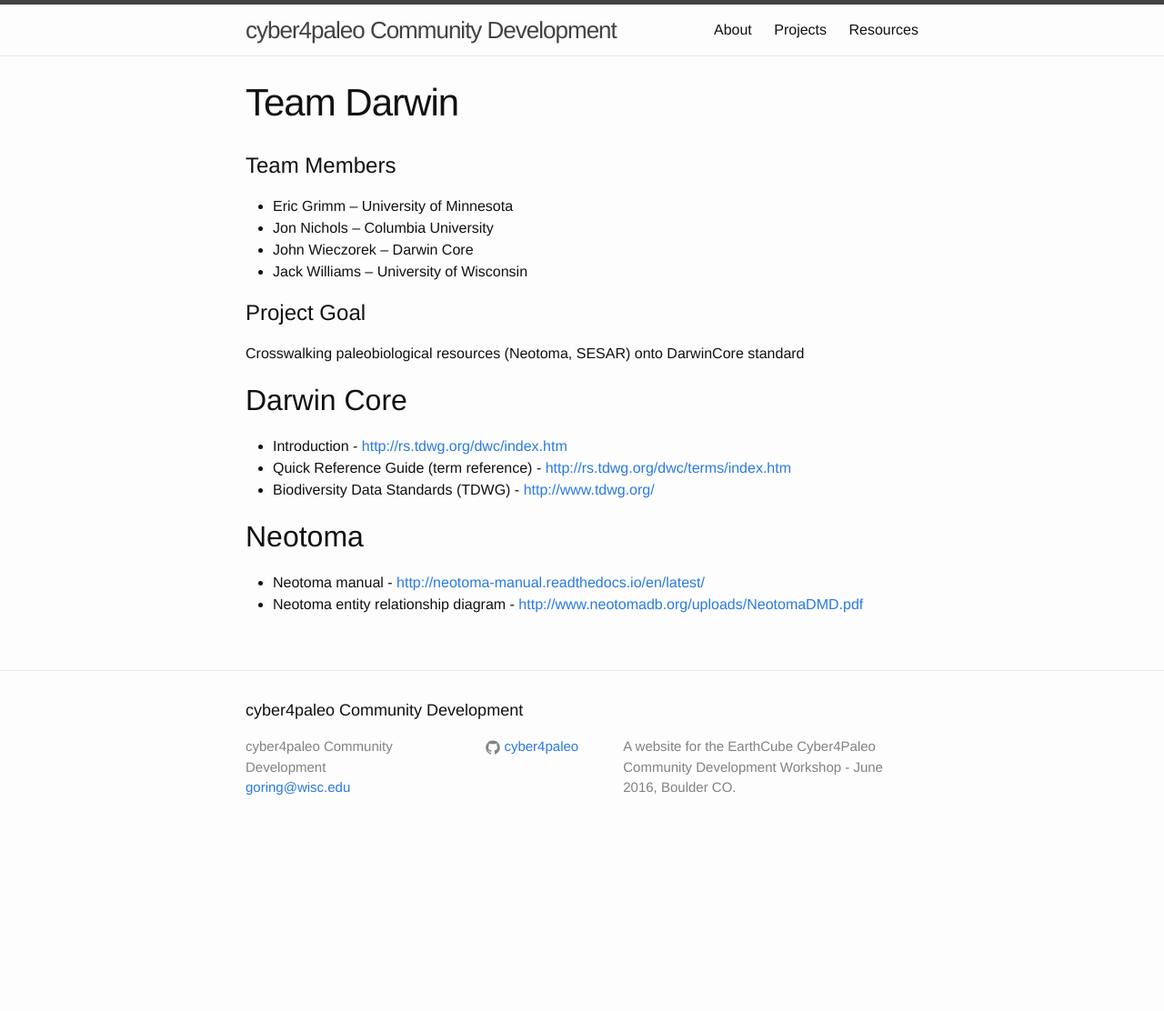
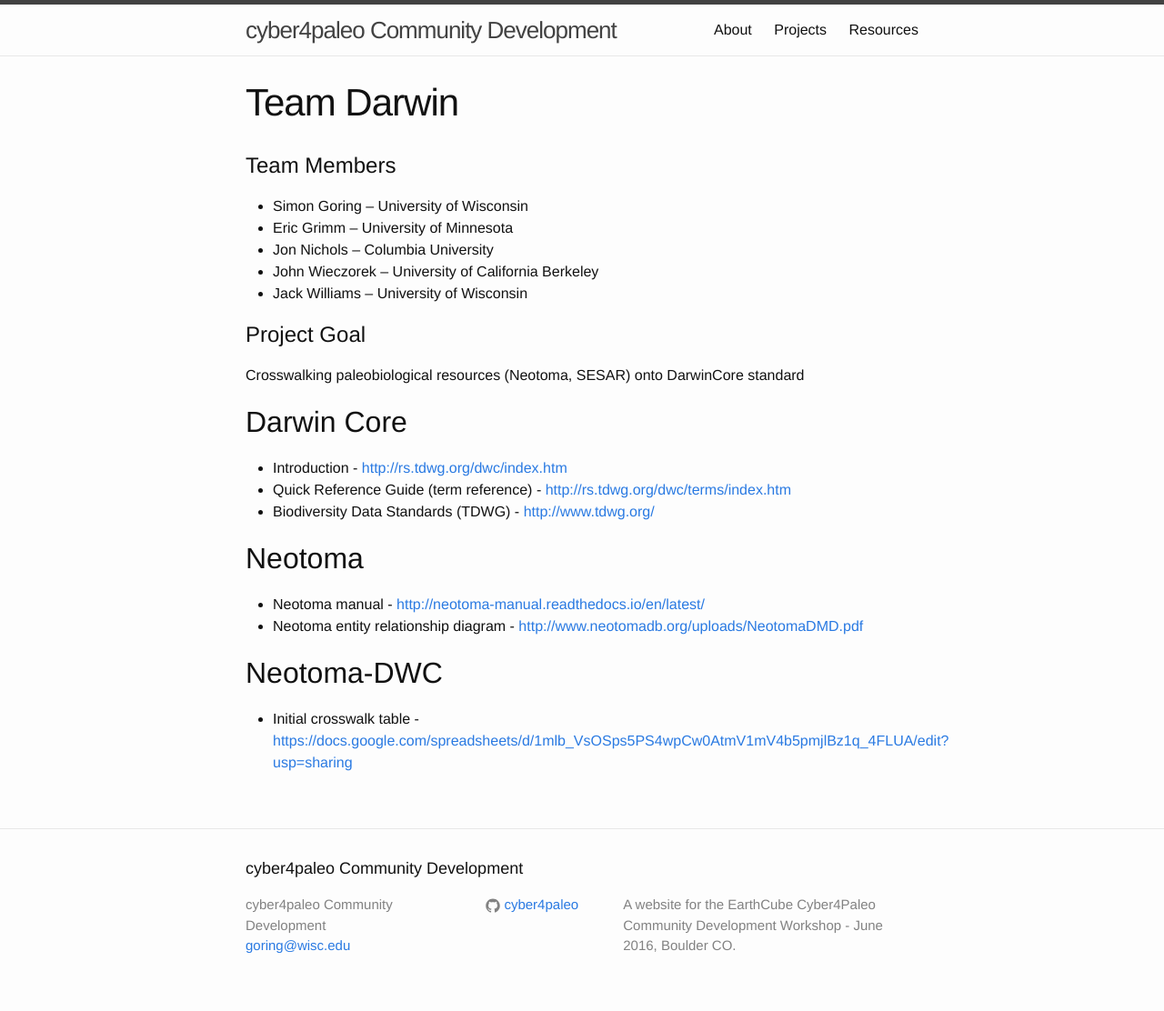
Before and after one commit to cyber4paleo/cyber4paleo.github.io, a Jekyll site: the page built from _projects/team_darwin.md, in a window 1280 px wide. Shown: the whole page at 91% size. Built offline with Jekyll 4.4.1, drawn with Linux system fonts in a browser that asks for light colours; before the commit the page ends 938 px from its top, so only the background shows below that.

Commit message:
Adding Google docs link for crosswalk table

```diff
--- a/_projects/team_darwin.md
+++ b/_projects/team_darwin.md
@@ -6,9 +6,10 @@ concept: Fully integrating paleobiological resources into global inventories of
 
 # Team Members
 
+  * Simon Goring -- University of Wisconsin
   * Eric Grimm -- University of Minnesota
   * Jon Nichols -- Columbia University
-  * John Wieczorek -- Darwin Core
+  * John Wieczorek -- University of California Berkeley
   * Jack Williams -- University of Wisconsin
 
 # Project Goal
@@ -23,3 +24,6 @@ Crosswalking paleobiological resources (Neotoma, SESAR) onto DarwinCore standard
 ## Neotoma
  * Neotoma manual - <a>http://neotoma-manual.readthedocs.io/en/latest/</a>
  * Neotoma entity relationship diagram - <a>http://www.neotomadb.org/uploads/NeotomaDMD.pdf</a>
+
+## Neotoma-DWC
+ * Initial crosswalk table - <a>https://docs.google.com/spreadsheets/d/1mlb_VsOSps5PS4wpCw0AtmV1mV4b5pmjlBz1q_4FLUA/edit?usp=sharing</a>
```
